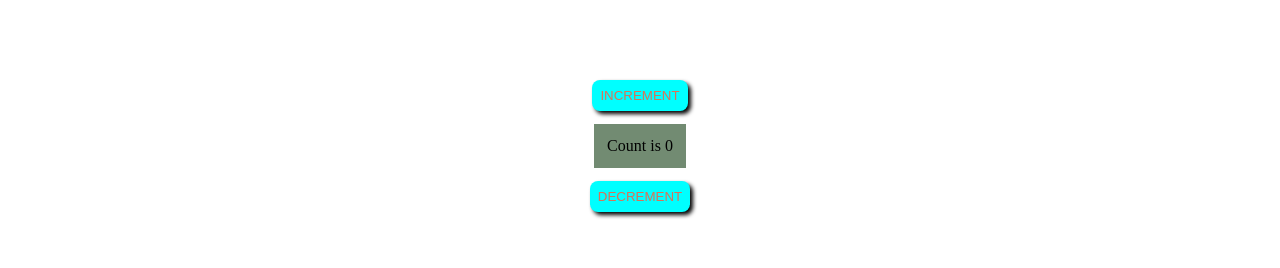
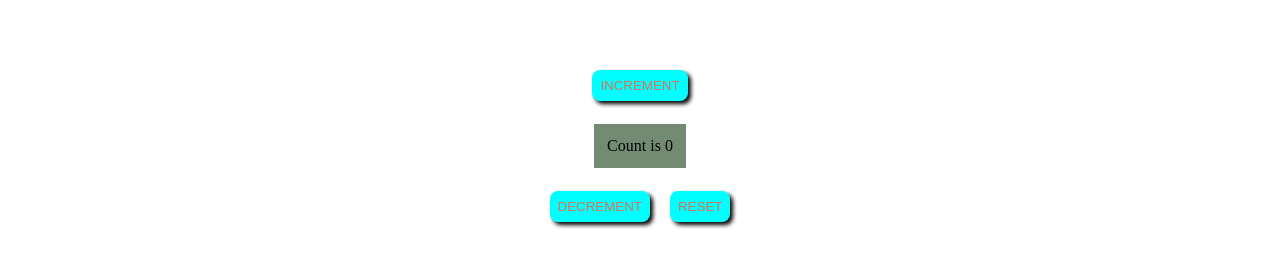
Before and after one commit to RushikeshMore11/Marco-Polo---React-State-Events-Handling-Form-Submission---Post-Class---k4cqoru5dde4, a React app: page /counter in a window 1280 px wide. Shown: the part 558-826 px from the top of the page. Built offline with nearby package versions, Linux system fonts and the light colour scheme.

Commit message:
added reset button

```diff
--- a/src/components/Counter.js
+++ b/src/components/Counter.js
@@ -1,6 +1,6 @@
 import React from 'react'
 import { useDispatch, useSelector } from 'react-redux'
-import { decreaseValue, increaseValue } from '../redux/Actions';
+import { decreaseValue, increaseValue, resetValue } from '../redux/Actions';
 
 const Counter = () => {
     const {count} = useSelector(state=>state.counterReducer);
@@ -12,7 +12,11 @@ const Counter = () => {
         <div className='counterHolder'>
             <p><button className='cntBtn' onClick={()=>{dispatch(increaseValue())}}>INCREMENT</button></p>
             <p className='actualCount'>Count is {count}</p>
+            <div className='resetHolder'>
             <p><button className='cntBtn' onClick={()=>{dispatch(decreaseValue())}}>DECREMENT</button></p>
+            <p>
+            <button className='cntBtn' onClick={()=>{dispatch(resetValue())}}>RESET</button></p>
+            </div>
         </div>
     </>
   )
--- a/src/redux/ActionTypes.js
+++ b/src/redux/ActionTypes.js
@@ -1,2 +1,3 @@
 export const INCREMENT = "INCREMENT";
 export const DECREMENT = "DECREMENT";
+export const RESET = "RESET";
--- a/src/redux/Actions.js
+++ b/src/redux/Actions.js
@@ -1,4 +1,4 @@
-import { DECREMENT, INCREMENT } from "./ActionTypes"
+import { DECREMENT, INCREMENT, RESET } from "./ActionTypes"
 
 export const increaseValue = (data)=>dispatch =>{
     return(dispatch({
@@ -15,3 +15,11 @@ export const decreaseValue = data =>dispatch=>{
         }
     ))
 };
+export const resetValue = data => dispatch =>{
+    return(dispatch(
+        {
+            type:RESET,
+            data:data
+        }
+    ))
+}
--- a/src/redux/Reducer.js
+++ b/src/redux/Reducer.js
@@ -1,4 +1,4 @@
-import { DECREMENT, INCREMENT } from "./ActionTypes";
+import { DECREMENT, INCREMENT, RESET } from "./ActionTypes";
 
 const initialCount = {
     count:0
@@ -10,12 +10,8 @@ export const counterReducer = (state=initialCount,action)=>{
             return {...state,count:state.count+1}
         case DECREMENT:
             return{...state,count:state.count-1}
+        case RESET:
+            return {...state , count:0}
         default : return state
     }
 };
-const initialArray = [];
-export const inputReducer = (state=initialArray,action)=>{
-    switch(action.type){
-        default : return state;
-    }
-}
--- a/src/redux/RootReducer.js
+++ b/src/redux/RootReducer.js
@@ -2,5 +2,5 @@ import { combineReducers } from "redux";
 import { counterReducer, inputReducer } from "./Reducer";
 
 
-const rootReducer = combineReducers({counterReducer:counterReducer,inputReducer:inputReducer});
+const rootReducer = combineReducers({counterReducer:counterReducer});
 export default rootReducer;
--- a/src/styles/App.css
+++ b/src/styles/App.css
@@ -45,6 +45,7 @@
     width: 100%;
 }
 .cntBtn{
+    margin: 10px;
     padding: 8px;
     border-radius: 8px;
     background-color: aqua;
@@ -59,3 +60,6 @@
     padding: 1%;
     background-color: rgba(55, 90, 55, .7);
 }
+.resetHolder{
+    display: flex;
+}
```
